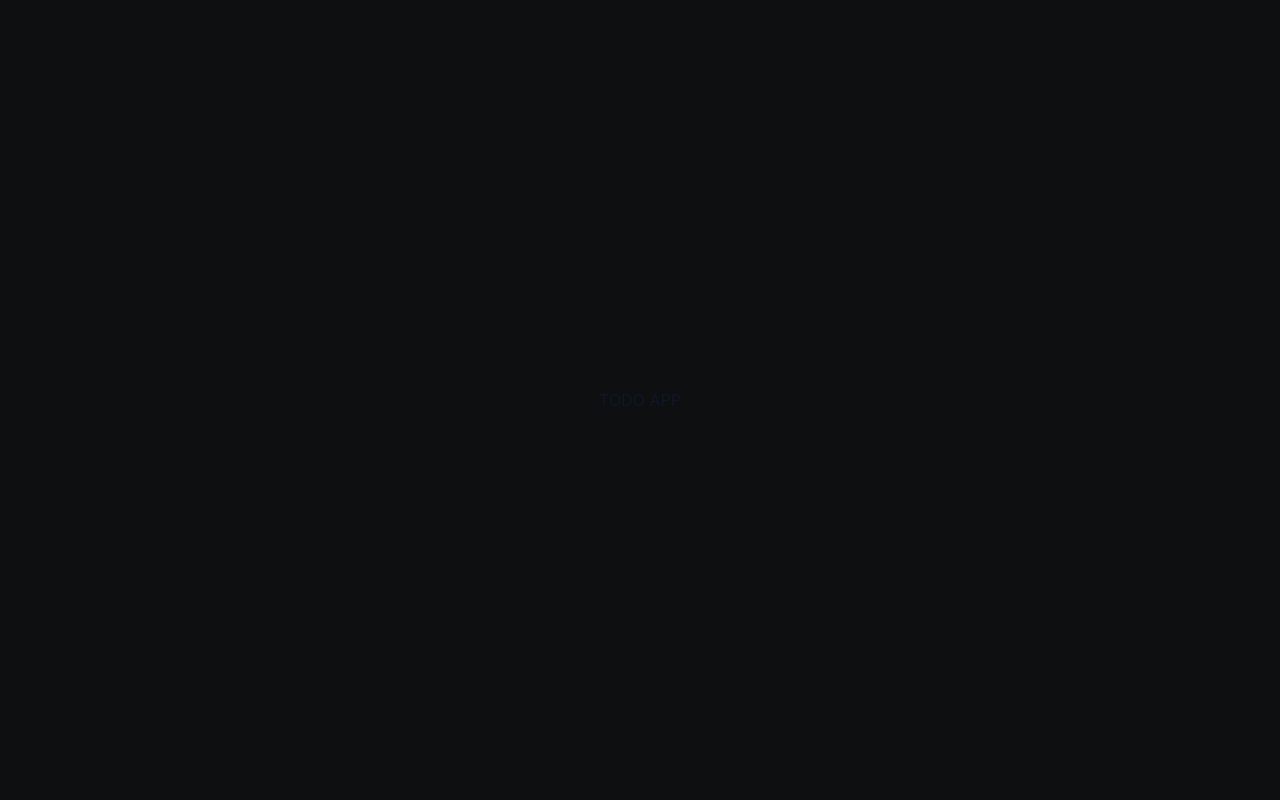
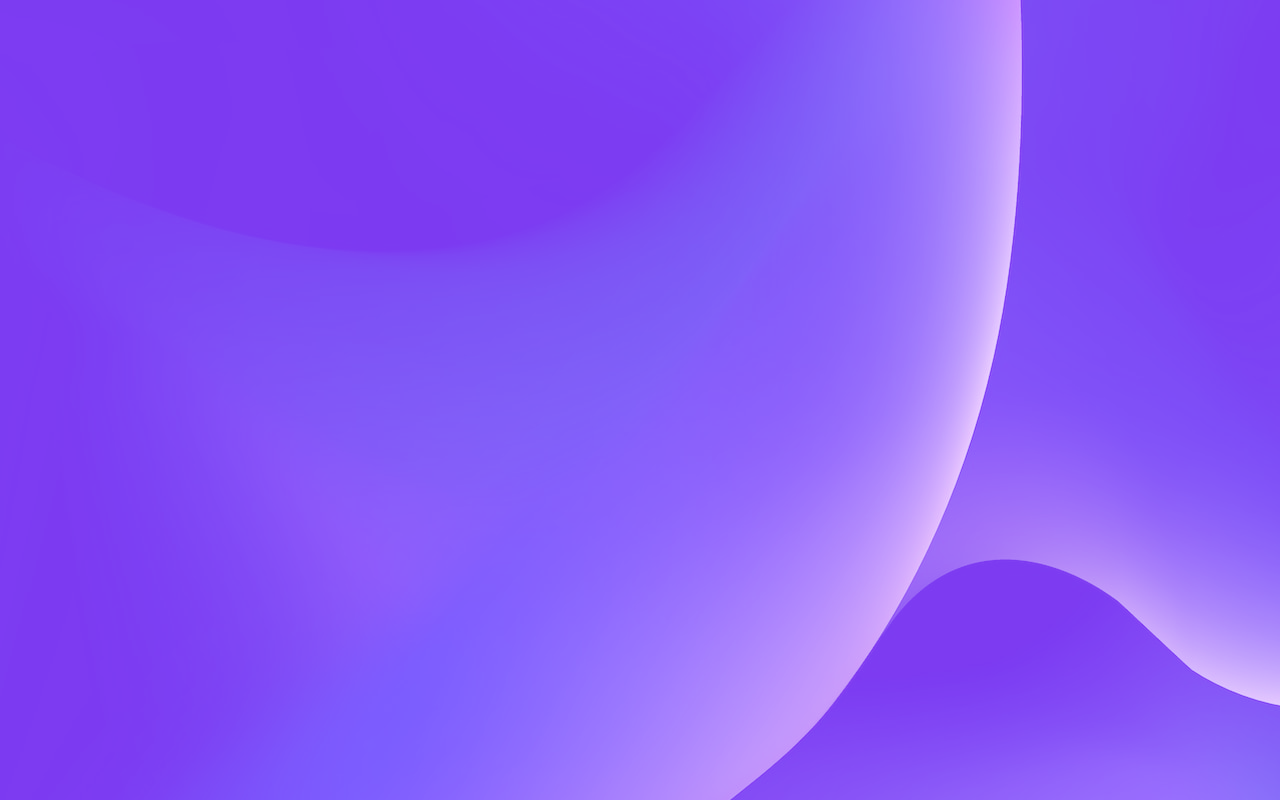
Before and after one commit to jairo-sousa/boracodar-submissions, a React (Vite) app: page / in a window 1280 px wide. Built offline with nearby package versions, Linux system fonts and the light colour scheme.

Commit message:
style: set App

```diff
--- a/src/App.tsx
+++ b/src/App.tsx
@@ -1,7 +1,7 @@
+import { Flex } from "@chakra-ui/react";
+
+import { AppWrapper } from "./components/Wrappers/AppWrapper";
+
 export function App() {
-	return (
-		<div className="App">
-			<h1>TODO APP</h1>
-		</div>
-	);
+	return <Flex as={AppWrapper}></Flex>;
 }
--- /dev/null
+++ b/src/components/Wrappers/AppWrapper.tsx
@@ -0,0 +1,13 @@
+import { Flex } from "@chakra-ui/react";
+
+type AppWrapperProps = {
+	children: React.ReactNode;
+};
+
+export function AppWrapper({ children }: AppWrapperProps) {
+	return (
+		<Flex bg="#7C3AED" w="100%" h="100%" mixBlendMode="screen">
+			{children}
+		</Flex>
+	);
+}
--- a/src/styles/global.css
+++ b/src/styles/global.css
@@ -15,7 +15,7 @@
 }
 
 #root {
-	background-color: #0e0f10;
+	background-image: url("/bg.jpeg");
 	color: #ffffff;
 	display: flex;
 	justify-content: center;
```
Also changed, not shown: public/bg.jpeg (added).
